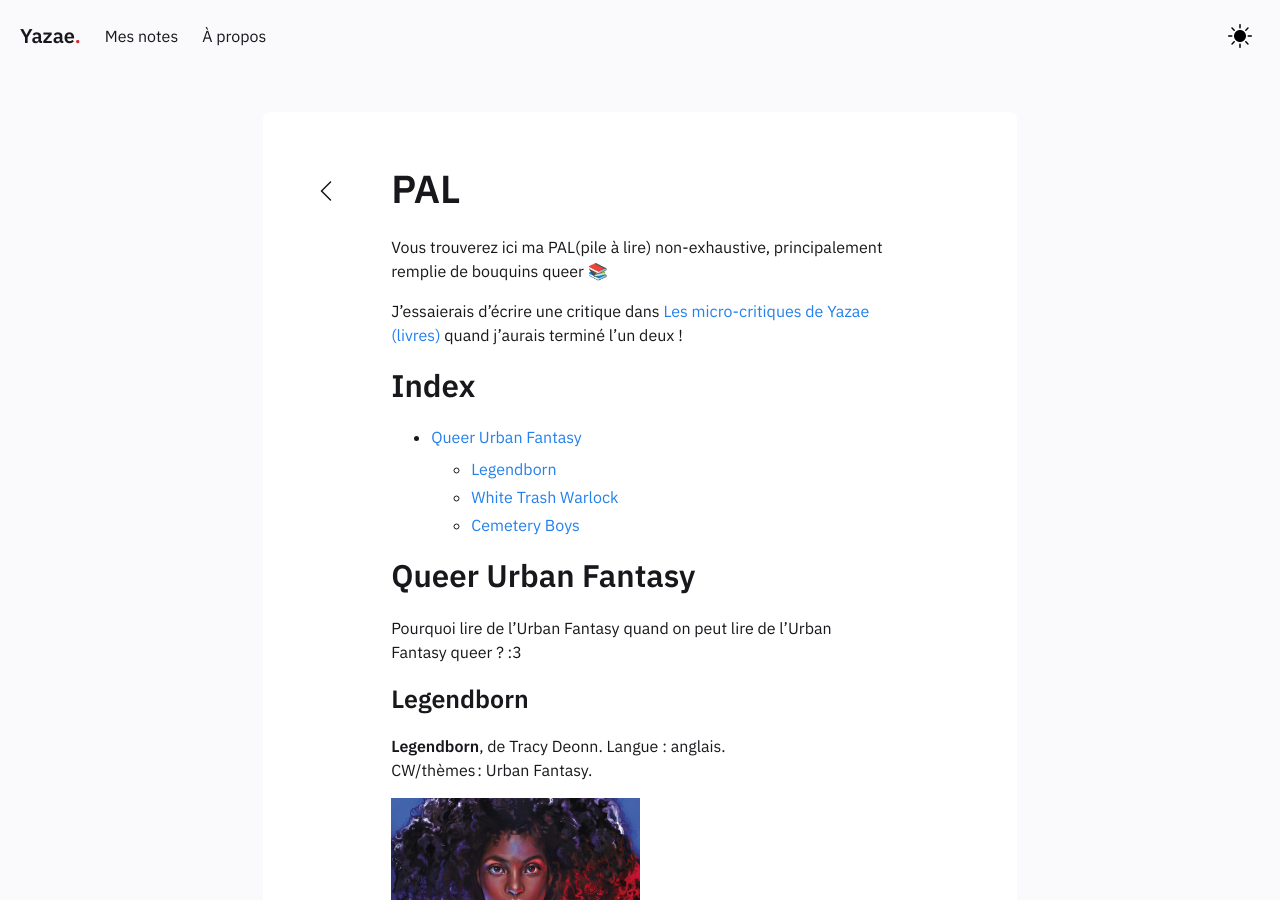
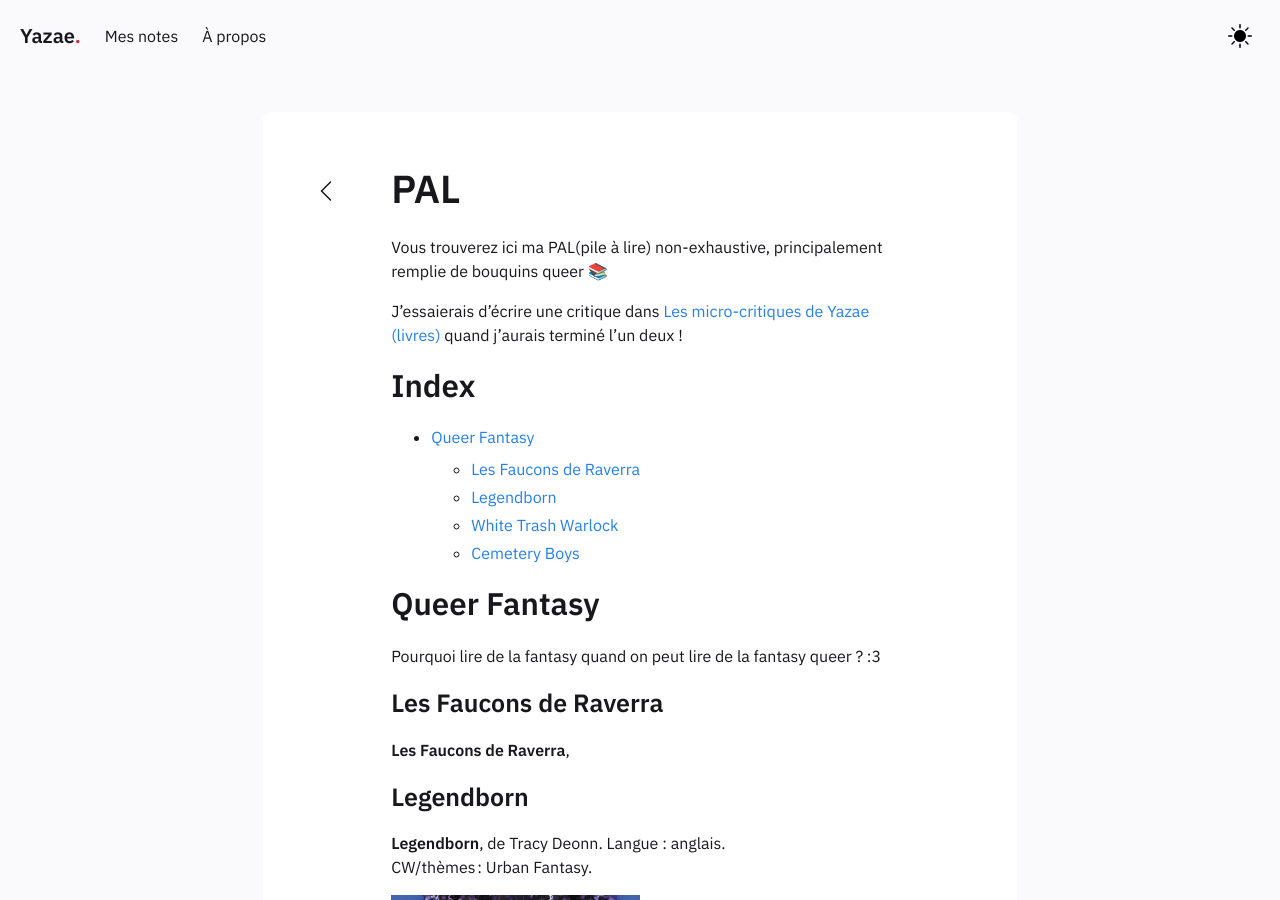
Before and after one commit to yazae/yazae.github.io, a Jekyll site: the page built from _notes/Public/PAL.md, in a window 1280 px wide and 900 px high. Built offline with Jekyll 4.4.1, drawn with Linux system fonts in a browser that asks for light colours.

Commit message:
Update PAL.md

```diff
--- a/_notes/Public/PAL.md
+++ b/_notes/Public/PAL.md
@@ -10,14 +10,18 @@
 
 ## Index
 <!-- TOC titleSize:2 tabSpaces:2 depthFrom:1 depthTo:3 withLinks:1 updateOnSave:1 orderedList:0 skip:1 title:0 charForUnorderedList:* -->
-* [Queer Urban Fantasy](#queer-urban-fantasy)
+* [Queer Fantasy](#queer-fantasy)
+  * [Les Faucons de Raverra](#les-faucons-de-raverra)
   * [Legendborn](#legendborn)
   * [White Trash Warlock](#white-trash-warlock)
   * [Cemetery Boys](#cemetery-boys)
 <!-- /TOC -->
 
-## Queer Urban Fantasy
-Pourquoi lire de l’Urban Fantasy quand on peut lire de l’Urban Fantasy queer ? :3
+## Queer Fantasy
+Pourquoi lire de la fantasy quand on peut lire de la fantasy queer ? :3
+
+### Les Faucons de Raverra
+**Les Faucons de Raverra**,
 
 ### Legendborn
 **Legendborn**, de Tracy Deonn. Langue : anglais.
```
